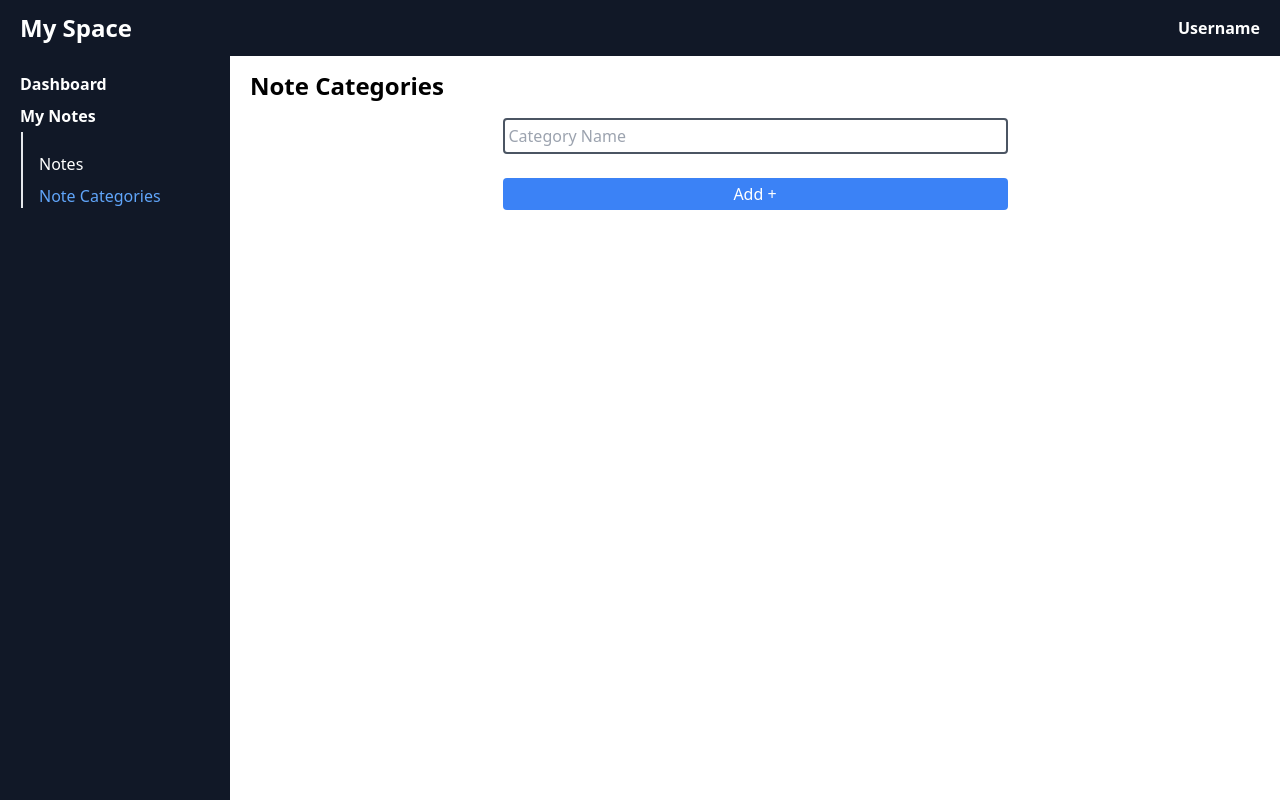
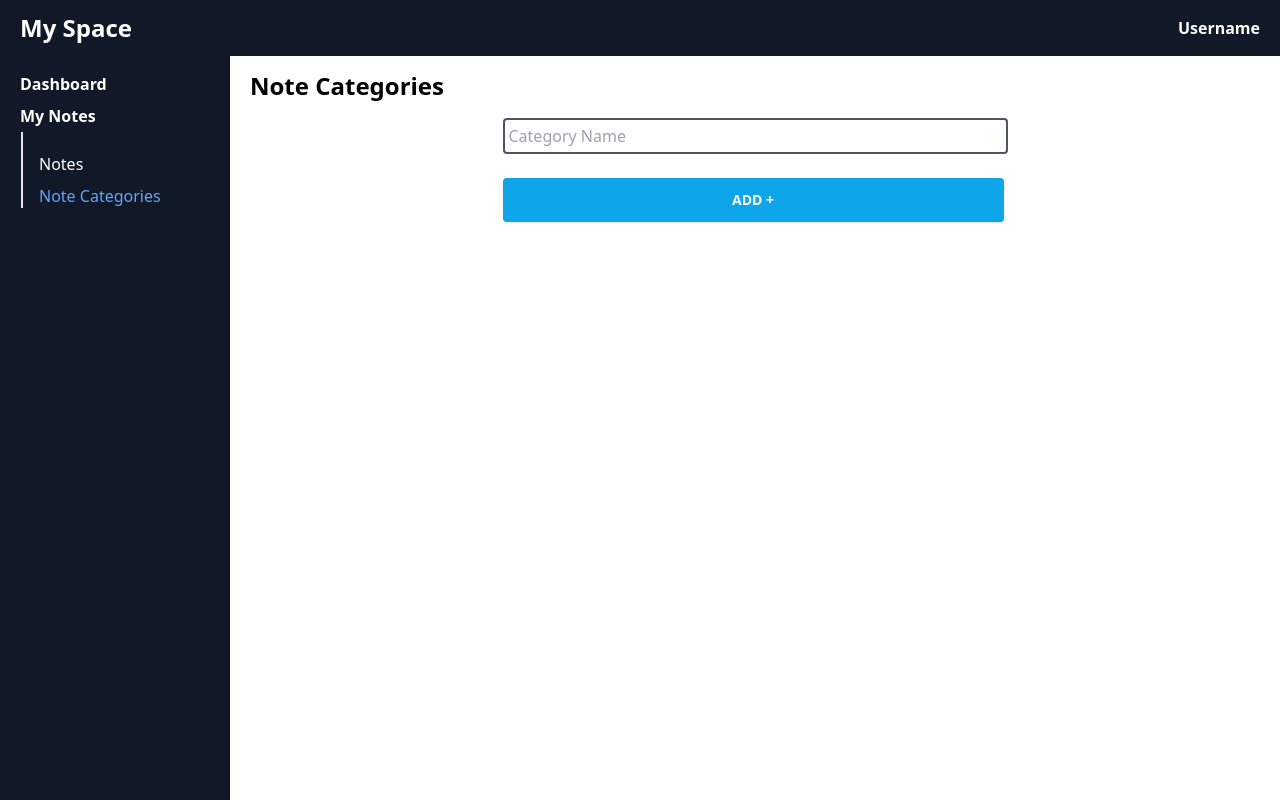
Before and after one commit to danijel-nik/my-space, a Next.js app: page /notes/categories in a window 1280 px wide. Built offline with nearby package versions, Linux system fonts and the light colour scheme.

Commit message:
Button component

```diff
--- a/components/Notes/EditNoteForm.tsx
+++ b/components/Notes/EditNoteForm.tsx
@@ -1,4 +1,5 @@
 import { useState, useEffect, Dispatch, SetStateAction } from 'react'
+import Button from 'components/global/Button'
 
 interface Props {
     id: string
@@ -68,15 +69,18 @@ const EditNoteForm = ({ id, title, content, refreshData, setEditForm }: Props) =
             ></textarea>
 
             <div className="flex flex-row gap-2">
-                <button
+                <Button
+                    className="flex-grow"
                     type="submit"
-                    className="bg-blue-500 hover:bg-blue-600 transition-colors text-white rounded p-1 flex-grow">
+                >
                     Edit
-                </button>
-                <button
-                    className="bg-blue-500 hover:bg-blue-600 transition-colors text-white rounded p-1 flex-grow">
+                </Button>
+                <Button
+                    className="flex-grow"
+                    onClick={() => setEditForm(false)}
+                >
                     Cancel
-                </button>
+                </Button>
             </div>
         </form>
     );
--- /dev/null
+++ b/components/global/Button.tsx
@@ -0,0 +1,42 @@
+import { MouseEvent, useEffect, useState } from 'react'
+
+interface Props {
+    type?: 'button' | 'submit' | 'reset' | undefined
+    size?: 'small' | 'regular' | 'large'
+    className?: string
+    onClick?: (e: MouseEvent<HTMLButtonElement>) => any | void
+    children: string
+}
+
+const Button = ({ type, size, className, onClick, children }: Props) => {
+
+    const [sizeClass, setSizeClass] = useState<string>();
+
+    useEffect(() => {
+        switch (size) {
+            case 'small': setSizeClass('text-xs px-4 py-2')
+            break;
+
+            case 'large': setSizeClass('text-base px-8 py-3')
+            break;
+
+            default:
+                setSizeClass('text-sm px-6 py-3')
+        }
+    }, [size])
+
+    return (
+    <button
+        type={type ?? 'button'}
+        className={`bg-sky-500 text-white hover:bg-sky-600 active:bg-sky-700 font-bold uppercase ${sizeClass} rounded shadow hover:shadow-lg outline-none focus:outline-none mr-1 mb-1 ease-linear transition-all duration-150 ${className ?? ''}`}
+        onClick={onClick}
+    >
+        {children}
+    </button>
+)}
+
+Button.defaultProps = {
+    size: 'regular'
+}
+
+export default Button
--- a/pages/notes/categories.tsx
+++ b/pages/notes/categories.tsx
@@ -2,6 +2,7 @@ import { useState } from 'react'
 import { useRouter } from 'next/router'
 import type { NextPage, GetServerSideProps, NextPageContext } from 'next'
 import { NoteCategory } from 'types'
+import Button from 'components/global/Button'
 
 
 interface Props {
@@ -16,9 +17,7 @@ const NoteCategories = ({ noteCategories }: Props) => {
 		router.replace(router.asPath)
 	}
 
-    const createCategory = async (data: {name: string}) => {
-        // console.log(data)
-        // return
+	const createCategory = async (data: { name: string }) => {
 		try {
 			fetch('/api/notes/category/create', {
 				body: JSON.stringify(data),
@@ -63,11 +62,11 @@ const NoteCategories = ({ noteCategories }: Props) => {
 					className="border-2 rounded border-gray-600 p-1"
 				/>
 
-				<button
+				<Button
 					type="submit"
-					className="bg-blue-500 hover:bg-blue-600 transition-colors text-white rounded p-1">
+				>
 					Add +
-				</button>
+				</Button>
 			</form>
 		</>
 	)
--- a/pages/notes/index.tsx
+++ b/pages/notes/index.tsx
@@ -2,6 +2,7 @@ import { useState } from 'react'
 import type { NextPage, GetServerSideProps, NextPageContext } from 'next'
 import { useRouter } from 'next/router'
 import { prisma } from 'lib/prisma'
+import Button from 'components/global/Button'
 import NoteItem from 'components/Notes/NoteItem'
 import { Note, NoteCategory } from 'types'
 import Head from 'next/head'
@@ -67,7 +68,8 @@ const Home = ({ notes, categories }: Props) => {
 				<select
 					className="border-2 rounded border-gray-600 p-1 cursor-pointer"
 					onChange={e => setForm({ ...form, categoryID: e.target.value })}
-					>
+					value={form.categoryID}
+				>
 					<option value="">Select category</option>
 					{categories?.map((cat) => (
 						<option key={cat.id} value={cat.id}>{cat.name}</option>
@@ -88,11 +90,11 @@ const Home = ({ notes, categories }: Props) => {
 					className="border-2 rounded border-gray-600 p-1"
 				></textarea>
 
-				<button
+				<Button
 					type="submit"
-					className="bg-blue-500 hover:bg-blue-600 transition-colors text-white rounded p-1">
+				>
 					Add +
-				</button>
+				</Button>
 			</form>
 			<div className="w-auto mx-auto space-y-6 flex flex-col items-stretch mt-0 md:w-[50%]">
 				<ul>
```
Lines whose indentation alone changed are shown as unchanged.
